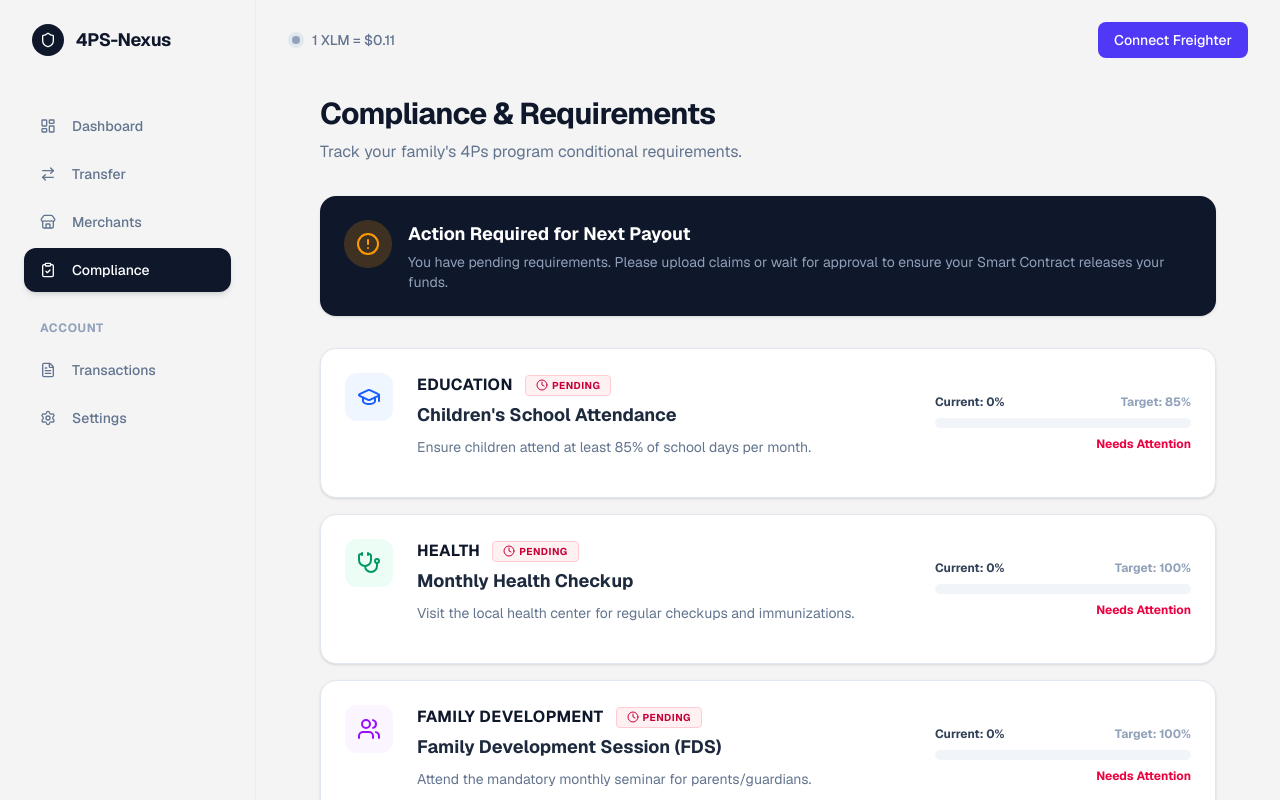
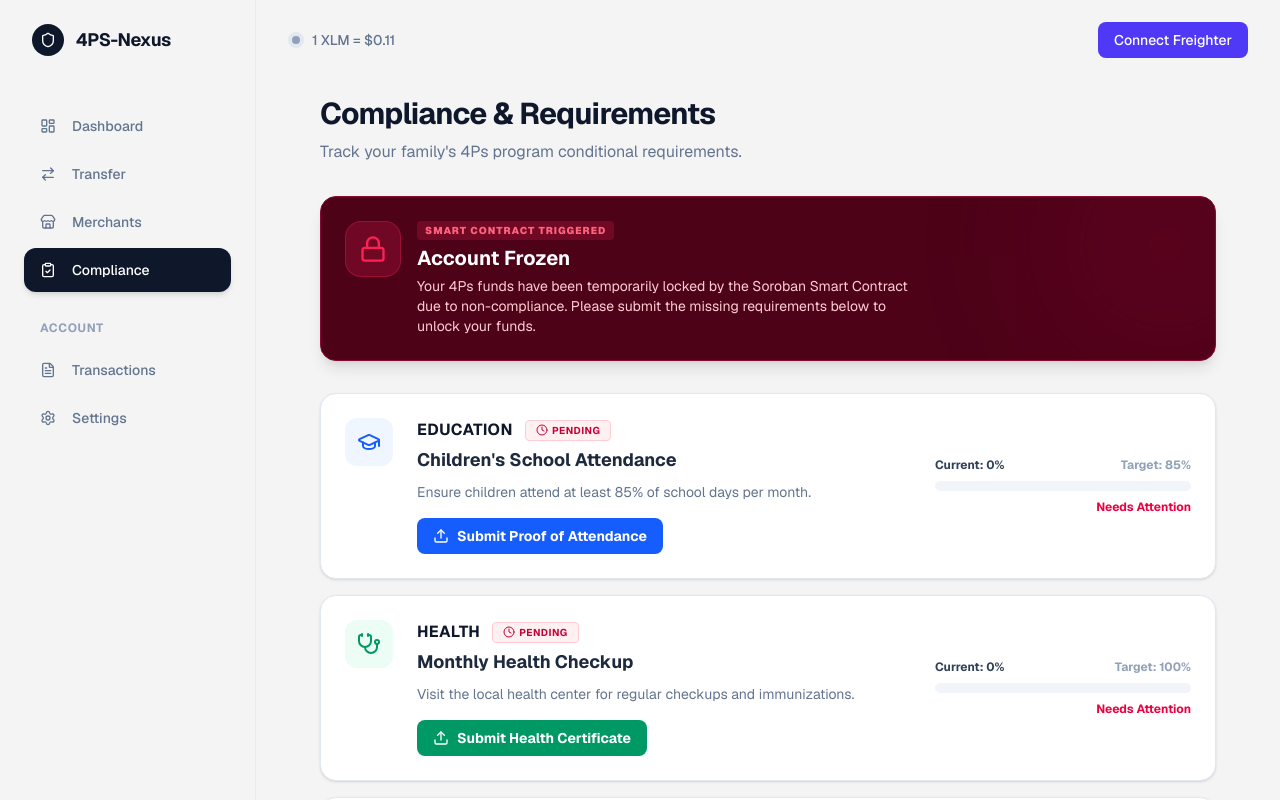
Before and after one commit to Dranyl-23/4PS-Nexus, a Next.js app in the folder web/: page /beneficiary/compliance in a window 1280 px wide. Shown: the top 800 px of the page. Built offline with nearby package versions, Linux system fonts and the light colour scheme; no server answers; the database is empty.

Commit message:
feat: Add Smart Contract Freeze banner and Upload Proof buttons to Compliance UI

```diff
--- a/web/src/app/beneficiary/compliance/page.tsx
+++ b/web/src/app/beneficiary/compliance/page.tsx
@@ -1,6 +1,6 @@
-'use client';
 import { useState, useEffect } from 'react';
-import { AlertCircle, CheckCircle2, GraduationCap, Stethoscope, Users, Clock, Loader2, ShieldCheck, FileText } from 'lucide-react';
+import Link from 'next/link';
+import { AlertCircle, CheckCircle2, GraduationCap, Stethoscope, Users, Clock, Loader2, ShieldCheck, FileText, Lock, Unlock, Upload } from 'lucide-react';
 
 export default function CompliancePage() {
   const [compliance, setCompliance] = useState({
@@ -36,7 +36,8 @@ export default function CompliancePage() {
         progress: targetPercent,
         barColor: 'bg-emerald-500',
         message: 'Requirement Met',
-        messageColor: 'text-emerald-600'
+        messageColor: 'text-emerald-600',
+        actionable: false
       };
     }
     if (status === 'pending') {
@@ -47,7 +48,8 @@ export default function CompliancePage() {
         progress: targetPercent / 2, // 50% visual progress for pending
         barColor: 'bg-amber-400',
         message: 'Document Pending Approval',
-        messageColor: 'text-amber-600'
+        messageColor: 'text-amber-600',
+        actionable: false
       };
     }
     return {
@@ -57,7 +59,8 @@ export default function CompliancePage() {
       progress: 0,
       barColor: 'bg-rose-500',
       message: 'Needs Attention',
-      messageColor: 'text-rose-600'
+      messageColor: 'text-rose-600',
+      actionable: true // Needs upload
     };
   };
 
@@ -84,28 +87,41 @@ export default function CompliancePage() {
         </p>
       </div>
 
+      {/* SMART CONTRACT ENFORCEMENT BANNER */}
       {hasActionRequired ? (
-        <div className="bg-slate-900 rounded-2xl p-6 shadow-sm flex items-start gap-4">
-          <div className="w-12 h-12 bg-amber-500/20 text-amber-500 rounded-full flex items-center justify-center shrink-0">
-            <AlertCircle className="w-6 h-6" />
+        <div className="bg-rose-950 border border-rose-900 rounded-2xl p-6 shadow-lg flex flex-col md:flex-row items-start md:items-center justify-between gap-4 relative overflow-hidden">
+          <div className="absolute top-0 right-0 w-64 h-64 bg-rose-900 rounded-full blur-3xl opacity-20 -mr-20 -mt-20"></div>
+          <div className="flex items-start gap-4 relative z-10">
+            <div className="w-14 h-14 bg-rose-500/20 text-rose-500 rounded-2xl flex items-center justify-center shrink-0 border border-rose-500/30">
+              <Lock className="w-7 h-7" />
             </div>
             <div>
-            <h2 className="text-lg font-bold text-white mb-1">Action Required for Next Payout</h2>
-            <p className="text-sm text-slate-400">
-              You have pending requirements. Please upload claims or wait for approval to ensure your Smart Contract releases your funds.
+              <div className="flex items-center gap-2 mb-1">
+                <span className="px-2 py-0.5 bg-rose-500/20 text-rose-400 text-[10px] font-black tracking-widest uppercase rounded">Smart Contract Triggered</span>
+              </div>
+              <h2 className="text-xl font-bold text-white mb-1">Account Frozen</h2>
+              <p className="text-sm text-rose-200 max-w-lg">
+                Your 4Ps funds have been temporarily locked by the Soroban Smart Contract due to non-compliance. Please submit the missing requirements below to unlock your funds.
               </p>
             </div>
           </div>
+        </div>
       ) : (
-        <div className="bg-emerald-50 border border-emerald-200 rounded-2xl p-6 shadow-sm flex items-start gap-4">
-          <div className="w-12 h-12 bg-emerald-100 text-emerald-600 rounded-full flex items-center justify-center shrink-0">
-            <ShieldCheck className="w-6 h-6" />
+        <div className="bg-emerald-950 border border-emerald-900 rounded-2xl p-6 shadow-lg flex flex-col md:flex-row items-start md:items-center justify-between gap-4 relative overflow-hidden">
+          <div className="absolute top-0 right-0 w-64 h-64 bg-emerald-900 rounded-full blur-3xl opacity-20 -mr-20 -mt-20"></div>
+          <div className="flex items-start gap-4 relative z-10">
+            <div className="w-14 h-14 bg-emerald-500/20 text-emerald-500 rounded-2xl flex items-center justify-center shrink-0 border border-emerald-500/30">
+              <Unlock className="w-7 h-7" />
             </div>
             <div>
-            <h2 className="text-lg font-bold text-emerald-900 mb-1">100% Compliant</h2>
-            <p className="text-sm text-emerald-700">
-              You have met all conditional requirements. Your next payout is secured.
+              <div className="flex items-center gap-2 mb-1">
+                <span className="px-2 py-0.5 bg-emerald-500/20 text-emerald-400 text-[10px] font-black tracking-widest uppercase rounded">Smart Contract Triggered</span>
+              </div>
+              <h2 className="text-xl font-bold text-white mb-1">Funds Unlocked & Active</h2>
+              <p className="text-sm text-emerald-200 max-w-lg">
+                You are 100% compliant with the 4Ps program requirements. The Smart Contract has authorized full access to your funds.
               </p>
+            </div>
           </div>
         </div>
       )}
@@ -129,6 +145,11 @@ export default function CompliancePage() {
               <p className="text-sm text-slate-500 mb-4">
                 Ensure children attend at least 85% of school days per month.
               </p>
+              {eduUI.actionable && (
+                <Link href="/beneficiary/claims" className="inline-flex items-center gap-2 px-4 py-2 bg-blue-600 hover:bg-blue-700 text-white text-sm font-bold rounded-lg transition-colors">
+                  <Upload className="w-4 h-4" /> Submit Proof of Attendance
+                </Link>
+              )}
             </div>
             <div className="w-full md:w-64 shrink-0 flex flex-col justify-center">
               <div className="flex justify-between text-xs font-bold mb-2">
@@ -160,6 +181,11 @@ export default function CompliancePage() {
               <p className="text-sm text-slate-500 mb-4">
                 Visit the local health center for regular checkups and immunizations.
               </p>
+              {healthUI.actionable && (
+                <Link href="/beneficiary/claims" className="inline-flex items-center gap-2 px-4 py-2 bg-emerald-600 hover:bg-emerald-700 text-white text-sm font-bold rounded-lg transition-colors">
+                  <Upload className="w-4 h-4" /> Submit Health Certificate
+                </Link>
+              )}
             </div>
             <div className="w-full md:w-64 shrink-0 flex flex-col justify-center">
               <div className="flex justify-between text-xs font-bold mb-2">
@@ -191,6 +217,11 @@ export default function CompliancePage() {
               <p className="text-sm text-slate-500 mb-4">
                 Attend the mandatory monthly seminar for parents/guardians.
               </p>
+              {fdsUI.actionable && (
+                <Link href="/beneficiary/claims" className="inline-flex items-center gap-2 px-4 py-2 bg-purple-600 hover:bg-purple-700 text-white text-sm font-bold rounded-lg transition-colors">
+                  <Upload className="w-4 h-4" /> Submit FDS Certificate
+                </Link>
+              )}
             </div>
             <div className="w-full md:w-64 shrink-0 flex flex-col justify-center">
               <div className="flex justify-between text-xs font-bold mb-2">
```
Lines whose indentation alone changed are shown as unchanged.
